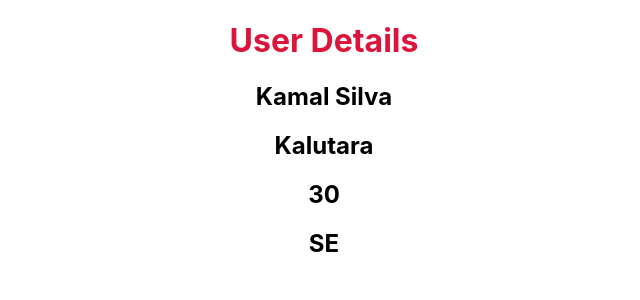
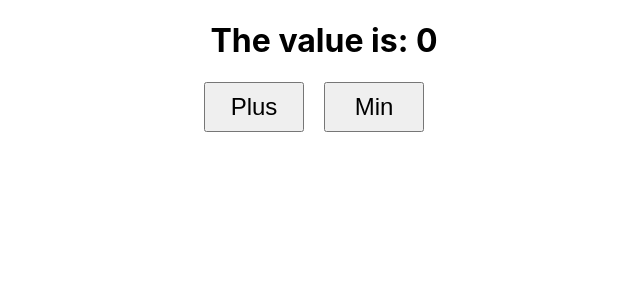
Before and after one commit to GDSE59-Task-Collection/Catch-the-basics, a React (Create React App) app: page / in a window 1280 px wide. Shown: the top 300 px of the page, without its empty margins (316-956 px from the left). Built offline with nearby package versions, Linux system fonts and the light colour scheme.

Commit message:
useState create

```diff
--- a/src/App.js
+++ b/src/App.js
@@ -6,6 +6,7 @@ import  { DataBindToView }  from '../src/components/viewData/DataBindToView'
 import   DataBindObject   from '../src/components/viewData/DataBindObject'
 import   DataViewList   from '../src/components/viewData/DataViewList'
 import   UserDetails   from '../src/components/props/UserDetails'
+import   UseStateTask   from '../src/components/useState/UseStateTask'
 
 function App() {
   return (
@@ -15,7 +16,8 @@ function App() {
       {/* <DataBindToView/> */}
       {/* <DataBindObject/> */}
       {/* <DataViewList/> */}
-      <UserDetails/>
+      {/* <UserDetails/> */}
+      <UseStateTask/>
     </div>
   );
 }
--- /dev/null
+++ b/src/components/useState/UseStateTask.css
@@ -0,0 +1,6 @@
+.btn{
+    width: 100px;
+    height: 50px;
+    font-size: 1.5rem;
+    margin-right: 20px;
+}
--- /dev/null
+++ b/src/components/useState/UseStateTask.jsx
@@ -0,0 +1,26 @@
+import React, { useState } from 'react'
+import './UseStateTask.css'
+
+const UseStateTask = () => {
+  const [value,setValue] = useState(0)
+
+  const handleonclickplus = () =>{
+    setValue(value + 1)
+  }
+
+  const handleonclickmin = () =>{
+    setValue(value - 1)
+  }
+
+  return (
+    <div>
+        <h1>The value is: {value}</h1>
+        <div>
+          <button className='btn' onClick={handleonclickplus}>Plus</button>
+          <button className='btn' onClick={handleonclickmin}>Min</button>
+        </div>
+    </div>
+  )
+}
+
+export default UseStateTask
```
